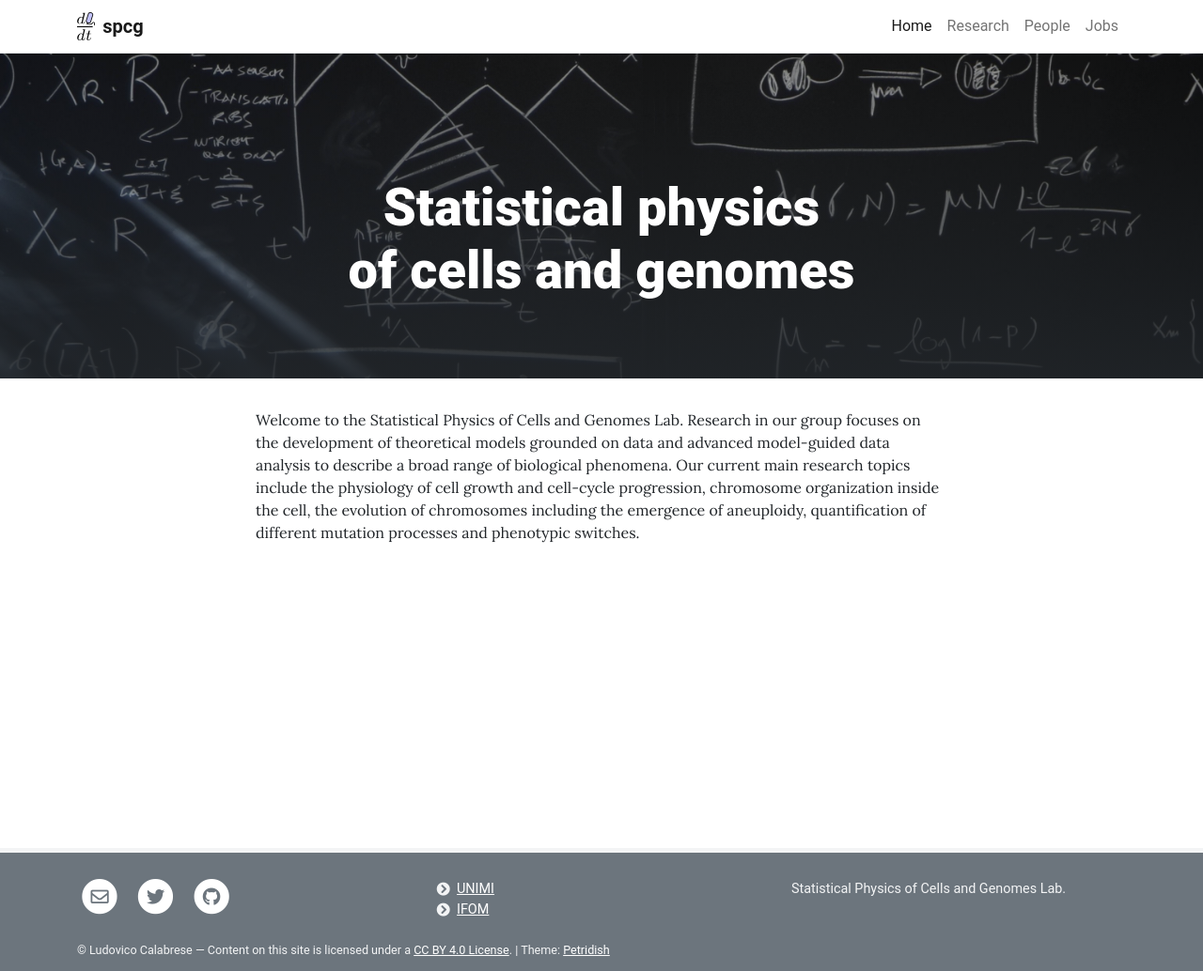
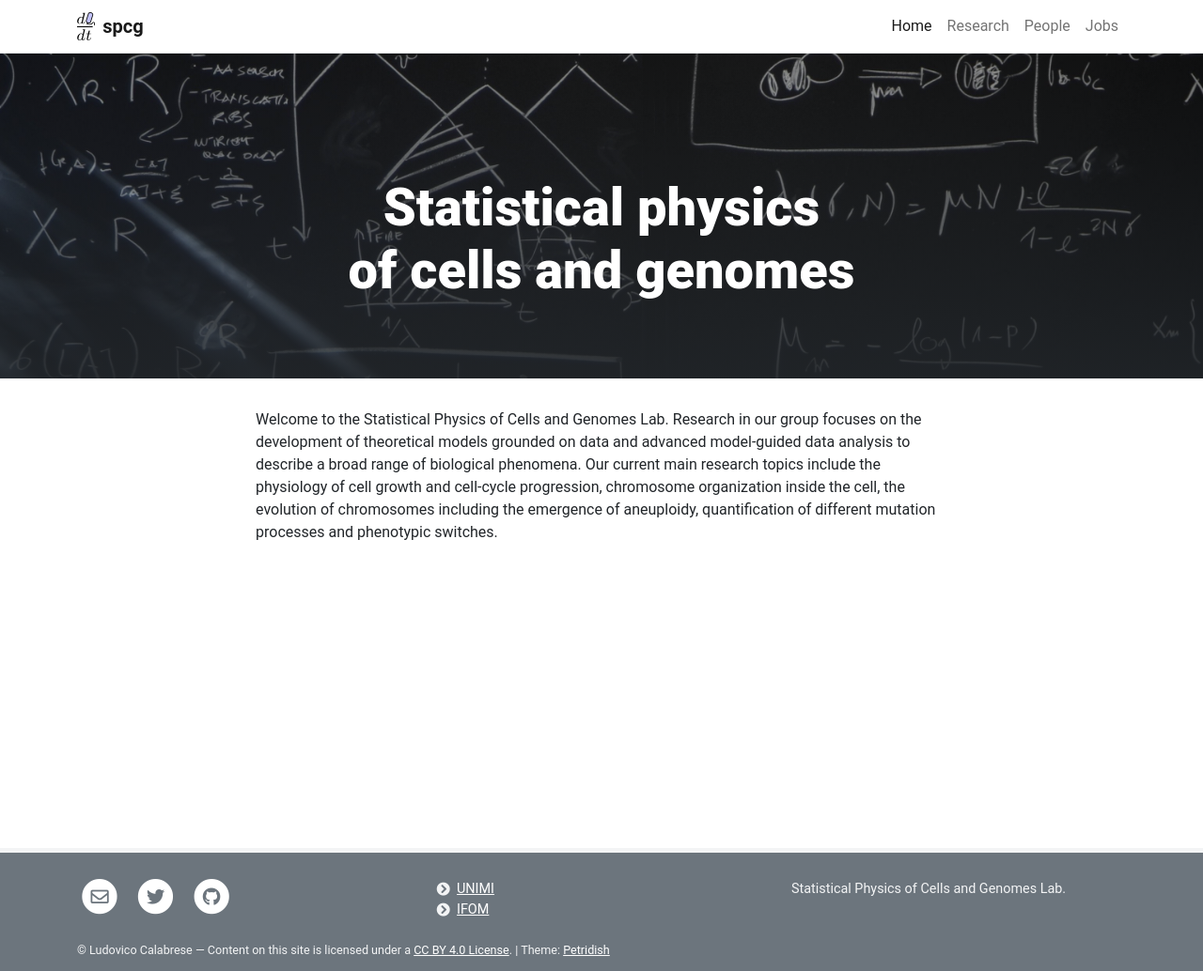
Before and after one commit to mcltone/spcg, a Jekyll site: the page built from pages/home.md, in a window 1280 px wide. Shown: the whole page at 94% size. Built offline with Jekyll 4.4.1, drawn with Linux system fonts in a browser that asks for light colours.

Commit message:
Update _content.scss
change style

```diff
--- a/_sass/_content.scss
+++ b/_sass/_content.scss
@@ -1,7 +1,7 @@
 // Content
 
 .content {
-  font-family: Lora, serif;
+  font-family: $font-family-base;
 
   // Use base font for headings
   h1,
```
